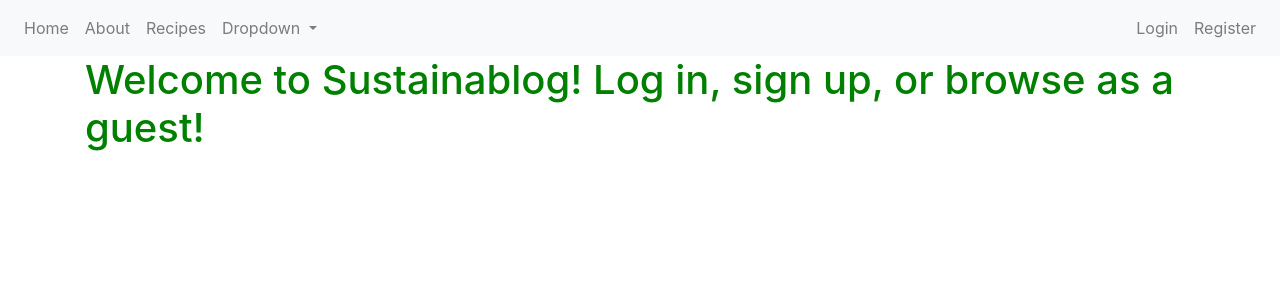
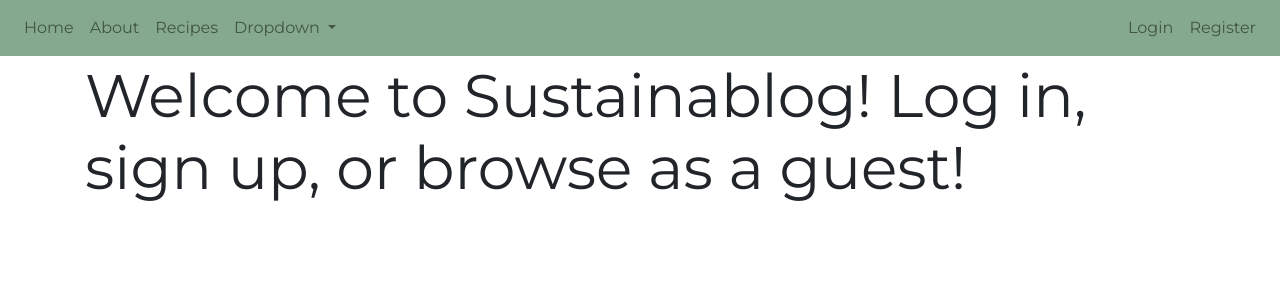
Before and after one commit to jwlibre/sustainablog, a Django app: page / in a window 1280 px wide. Shown: the top 300 px of the page. Run offline with Django 3.2, Linux system fonts and the light colour scheme; some libraries are stand-ins or nearby versions.

Commit message:
basic css and layout improvements

```diff
--- a/sustainability_blog/community/static/community/main.css
+++ b/sustainability_blog/community/static/community/main.css
@@ -1,7 +1,79 @@
+
+/* COLOR SCHEMES! */
+/*
+1
+--dark-liver: #484041ff;
+--purple-navy: #434371ff;
+--green-sheen: #79aea3ff;
+--light-green: #70ee9cff;
+--green-lizard: #b5f44aff;
+2
+--dark-olive-green: #606c38ff;
+--kombu-green: #283618ff;
+--cornsilk: #fefae0ff;
+--fawn: #dda15eff;
+--liver-dogs: #bc6c25ff;
+3
+--ash-gray: #cad2c5ff;
+--dark-sea-green: #84a98cff;
+--hookers-green: #52796fff;
+--dark-slate-gray: #354f52ff;
+--charcoal: #2f3e46ff;
+*/
+body {
+  padding-top: 60px;
+}
+
+small {
+  font-size: 18px;
+  font-family: 'Source Sans Pro', sans-serif;
+}
+
+a:link {
+  color: black;
+  font-weight:500;
+}
+
+/* visited link */
+a:visited {
+  color: black;
+}
+
+/* mouse over link */
+a:hover {
+  color: black;
+  font-weight: 900;
+  text-decoration: none;
+}
+
+/* selected link */
+a:active {
+  color: black;
+}
+
 p {
-  color:red;
+  font-family: 'Source Sans Pro', sans-serif;
 }
 
 h1 {
-  color:green;
+  font-family: 'Montserrat', sans-serif;
+  font-size: 60px;
 }
+
+h2 {
+  font-family: 'Roboto', sans-serif;
+}
+
+legend {
+  font-family: 'Montserrat', sans-serif;
+  font-size: 40px;
+}
+
+.topbar {
+  background-color: #84a98cff;
+  font-family: 'Montserrat', sans-serif;
+  position:fixed;
+  width:100%;
+  z-index:1;
+  top:0;
+}
--- a/sustainability_blog/community/templates/community/base.html
+++ b/sustainability_blog/community/templates/community/base.html
@@ -8,6 +8,9 @@
 
     <!-- Bootstrap CSS -->
     <link rel="stylesheet" href="https://stackpath.bootstrapcdn.com/bootstrap/4.5.2/css/bootstrap.min.css" integrity="sha384-JcKb8q3iqJ61gNV9KGb8thSsNjpSL0n8PARn9HuZOnIxN0hoP+VmmDGMN5t9UJ0Z" crossorigin="anonymous">
+
+    <!-- Google Fonts -->
+    <link href="https://fonts.googleapis.com/css2?family=Montserrat&family=Roboto&family=Source+Sans+Pro:wght@200;400&display=swap" rel="stylesheet">
 
     <!-- custom CSS -->
     <link rel="stylesheet" type="text/css" href="{% static 'community/main.css' %}">
@@ -22,7 +25,7 @@
   <body>
 
     <!-- Navbar at top -->
-    <nav class="navbar navbar-expand-lg navbar-light bg-light">
+      <nav class="navbar navbar-expand-sm navbar-light topbar">
         <button class="navbar-toggler" type="button" data-toggle="collapse" data-target="#navbarSupportedContent" aria-controls="navbarSupportedContent" aria-expanded="false" aria-label="Toggle navigation">
           <span class="navbar-toggler-icon"></span>
         </button>
--- a/sustainability_blog/community/templates/community/home.html
+++ b/sustainability_blog/community/templates/community/home.html
@@ -3,7 +3,7 @@
     <h1>COMMUNITY HOMEPAGE</h1>
     {% for post in posts %}
       <h2>{{ post.title }}</h2>
-      <p>by {{ post.author }} on {{ post.date_posted }}</p>
+      <p>by <a href="#">{{ post.author }}</a> on {{ post.date_posted|date:"d F, Y" }}</p>
       <p>{{ post.content }}</p>
     {% endfor %}
 {% endblock content %}
--- a/sustainability_blog/users/templates/users/register.html
+++ b/sustainability_blog/users/templates/users/register.html
@@ -12,7 +12,7 @@
         </div>
       </form>
       <div class="border-top pt-3">
-        <small class="text-muted">Already have an account? <a href="/login" class="ml-2">Log in</a></small>
+        <small class="text-muted">Already have an account?<a href="/login" class="ml-2">Log in</a></small>
       </div>
     </div>
 {% endblock content %}
```
Lines whose indentation alone changed are shown as unchanged.
